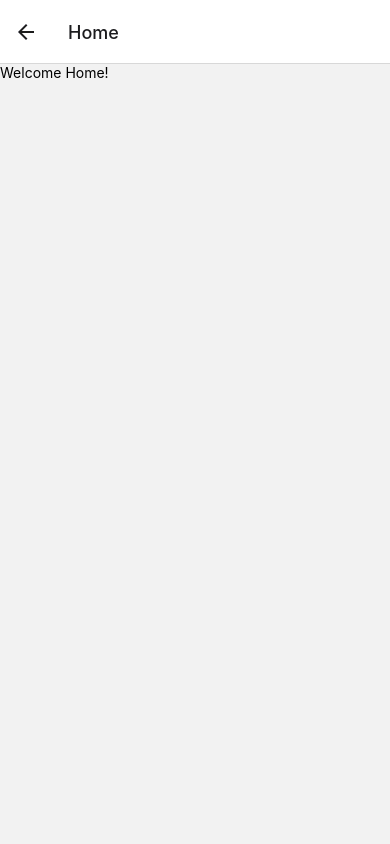
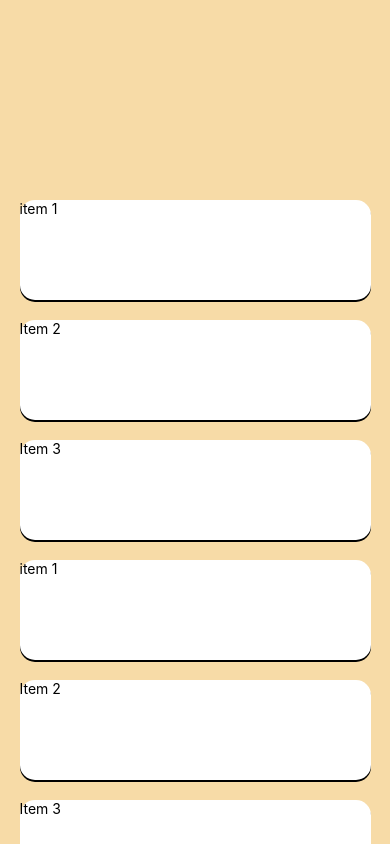
Before and after one commit to armen196/CorkBoard, a React Native app in the folder CorkBoard/: screen /Home in a window 390 px wide. Built offline with nearby package versions, Linux system fonts and the light colour scheme.

Commit message:
Progress

```diff
--- a/CorkBoard/App.js
+++ b/CorkBoard/App.js
@@ -12,7 +12,7 @@ export default function App() {
     <NavigationContainer>
       <Stack.Navigator initialRouteName='Login'>
         <Stack.Screen name="Login" component={Login} options={{headerShown: false}}/>
-        <Stack.Screen name="Home" component={Home}/>
+        <Stack.Screen name="Home" component={Home} options={{headerShown: false}}/>
       </Stack.Navigator>
     </NavigationContainer>
   );
--- a/CorkBoard/screens/Home.jsx
+++ b/CorkBoard/screens/Home.jsx
@@ -1,13 +1,47 @@
 import React from 'react';
-import { StatusBar } from 'expo-status-bar';
-import { StyleSheet, Text, View, TextInput, SafeAreaView, Button } from 'react-native';
+import { StatusBar, Dimensions } from 'expo-status-bar';
+import { StyleSheet, Text, View, TextInput, SafeAreaView, Button, FlatList, ScrollView, useWindowDimensions } from 'react-native';
 import { NavigationContainer } from '@react-navigation/native';
 import { createNativeStackNavigator } from '@react-navigation/native-stack';
 import { styles } from '../styles';
 import color from '../Colors';
 
+const DATA = [
+    { id: '1', title: 'item 1' },
+    { id: '2', title: 'Item 2' },
+    { id: '3', title: 'Item 3' },
+    { id: '4', title: 'item 1' },
+    { id: '5', title: 'Item 2' },
+    { id: '6', title: 'Item 3' },
+    { id: '7', title: 'item 1' },
+    { id: '8', title: 'Item 2' },
+    { id: '9', title: 'Item 3' },
+    { id: '10', title: 'item 1' },
+    { id: '11', title: 'Item 2' },
+    { id: '12', title: 'Item 3' },
+
+];
+
+
+
 export default function HomeScreen() {
+
+    const {height, width} = useWindowDimensions();
+
+    const renderItem = ({ item }) => (
+        <View style={[styles.itemBox, {width: width * .9}]}>
+            <Text>
+                {item.title}
+            </Text>
+        </View>
+    );
+
     return (
-        <Text>Welcome Home!</Text>
+        <SafeAreaView style={styles.homeContainer}>
+            <FlatList contentContainerStyle={styles.scrollView} data={DATA} renderItem={renderItem}>
+
+            </FlatList>
+
+        </SafeAreaView >
     );
 }
--- a/CorkBoard/screens/Login.jsx
+++ b/CorkBoard/screens/Login.jsx
@@ -30,10 +30,6 @@ export default function Login({ navigation }) {
         color={color.textPrimary}
         onPress={handleLogin}/>
       </View>
-
-
-
-
     </SafeAreaView>
   );
 
--- a/CorkBoard/styles.js
+++ b/CorkBoard/styles.js
@@ -1,5 +1,5 @@
-import { StyleSheet } from "react-native";
-import colors from './Colors'
+import { StyleSheet, useWindowDimensions } from "react-native";
+import colors from './Colors';
 
 export const styles = StyleSheet.create({
     loginContainer: {
@@ -9,6 +9,13 @@ export const styles = StyleSheet.create({
         alignItems: 'center',
         backgroundColor: colors.primary,
         width: '100%',
+    },
+    homeContainer: {
+        flex: 1,
+        width: '100%',
+        height: '100%',
+        backgroundColor: colors.primary,
+        justifyContent: 'center',
     },
     textField: {
         width: '90%',
@@ -29,5 +36,21 @@ export const styles = StyleSheet.create({
         textAlign: 'center',
         fontSize: 50,
         fontWeight: '600'
+    },
+    itemBox: {
+        backgroundColor: colors.white,
+        borderRadius: 15,
+        height: 100,
+        backgroundColor: colors.white,
+        shadowColor: '#000',
+        shadowOffset: { width: 0, height: 2 },
+
+    },
+    scrollView: {
+        width: '100%',
+
+        alignItems: 'center',
+        rowGap: 20,
+        paddingTop: 200
     }
 });
```
